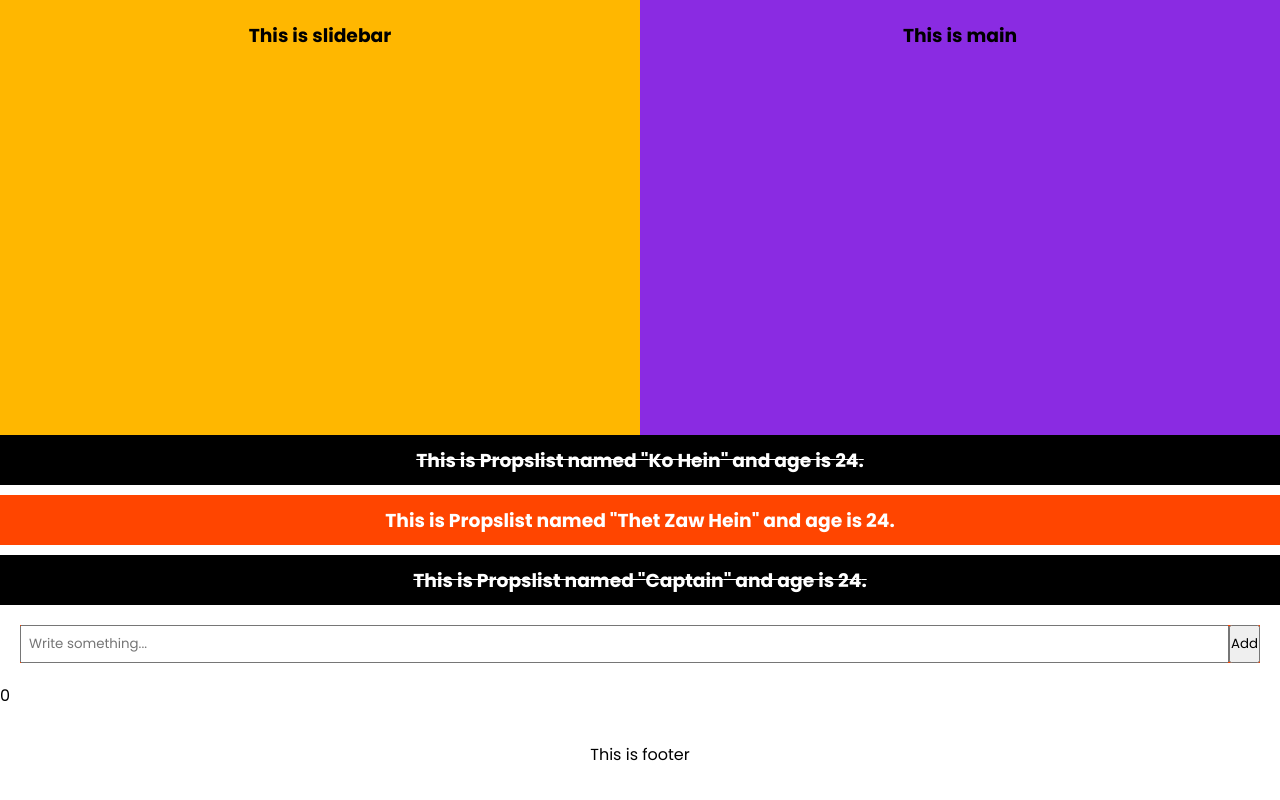
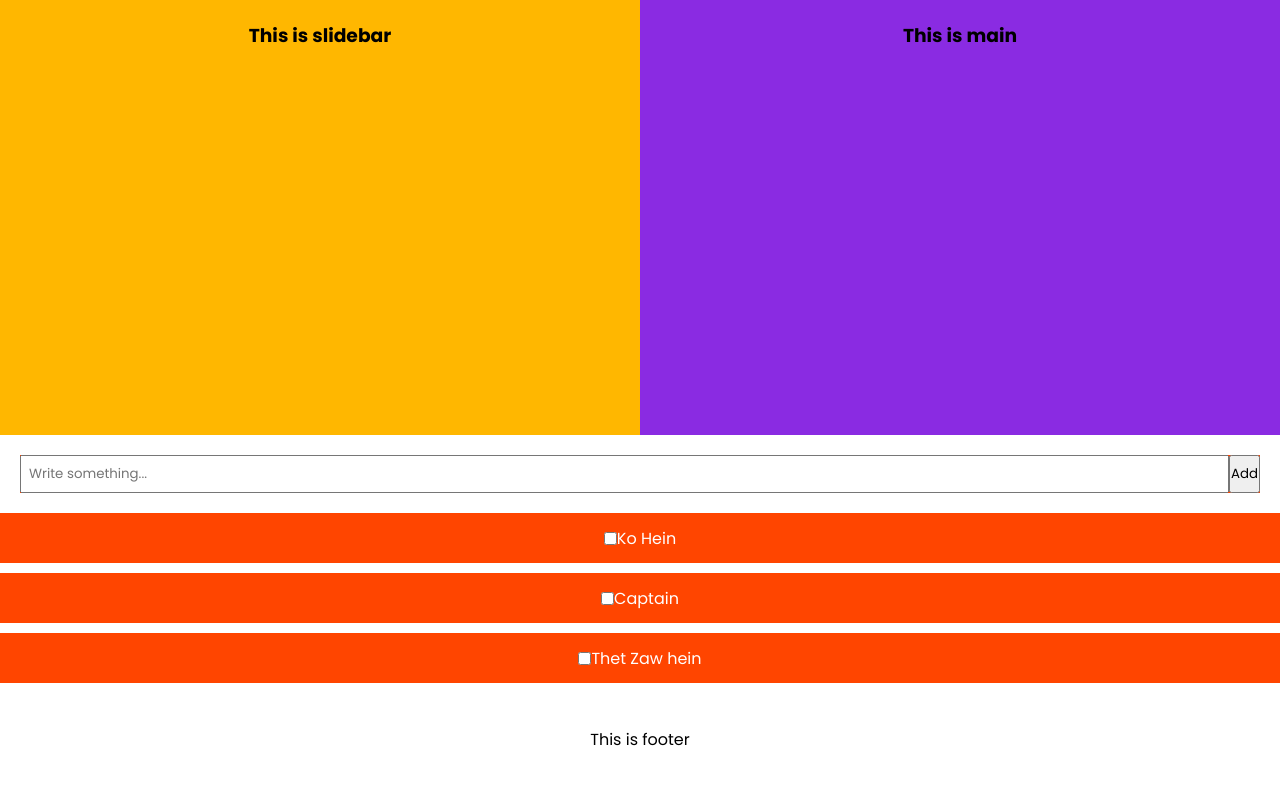
Before and after one commit to koheinthurako/React20-9-2023, a React (Create React App) app in the folder react-jsx/: page / in a window 1280 px wide. Shown: the part 414-1214 px from the top of the page. Built offline with nearby package versions, Linux system fonts and the light colour scheme.

Commit message:
more about useState

```diff
--- a/react-jsx/src/App.jsx
+++ b/react-jsx/src/App.jsx
@@ -8,7 +8,7 @@ import { useRef, useState } from "react";
 
 const App = () => {
 
-  const data = ["Ko Hein", "Thet Zaw Hein", "Captain"];
+  // const data = ["Ko Hein", "Thet Zaw Hein", "Captain"];
 
   // Hook ဆိုတာဘာလဲ Hook ဆိုတာ DOM Access လုပ်နိုင်ပြီး vanilla တုန်းကလို program တစ်ခုရေးဖို့ code တွေအများကြီးရေးစရာမလိုတော့ပဲ
   // react မှ support လုပ်ထားတဲ့ အရာတွေဖြစ်ပြီး ထိုအရာတွေကို သိတာနဲ့ program အလွယ်တကူရေးနိုင်တယ်
@@ -27,13 +27,20 @@ const App = () => {
     setInitialState(initialState + 1);
   }
 
-  const [initialState, setInitialState] = useState(0);
+  // const [initialState, setInitialState] = useState(0);
   // const [initialState, setInitialState] = useState("Hello");
   // initialState က ထည့်လိုက်တဲ့တန်ဖိုးဖြစ်ပြီး setInitialState ကတော့ တန်ဖိုးတွေကို ပြန်လည်ပြင်ဆင်မယ့် method ဖြစ်တယ်
   // useState ထဲက "Hello" သည် initialState ဖြစ်သွားပြီးအောက်က return ထဲမှာ ထည့်ရေးလိုက်တာနဲ့ rendering လုပ်သွားသည်
   // setInitialState ကတော့ ပြန်ပြင်တာ အပေါ်က hancleClick မှာ setInitialState ကို ပြန်ပြင်လိုက်တာနဲ့ တန်ဖိုးကိုတစ်ခါတည်းပြောင်းပြီး rendering လုပ်သွားသည်
 
   // const showText = () => console.log(inputRef.current.innerText = "Hello World");
+
+  const [initialState, setInitialState] = useState([
+    {id:1, name: "Ko Hein", gender: "Male"},
+    {id:2, name: "Captain", gender: "Male"},
+    {id:3, name: "Thet Zaw hein", gender: "Male"}
+  ]);
+
 
   return (
     <div className="container">
@@ -50,9 +57,9 @@ const App = () => {
         ထဲက arrow function က အလုပ်လုပ်သွားပြီး props ဖြစ်တဲ့ name ကို ဟိုဘက်က function parameter ထဲ passing
         ပေးလိုက်ပြီး object တွေလို data array ထဲက တန်ဖိုးတွေကို ပြန်ခေါ်သုံးလို့ရသွားတယ်
       */}
-      <Propslist name={data[0]} age={24} isDone/>
+      {/* <Propslist name={data[0]} age={24} isDone/>
       <Propslist name={data[1]} age={24} isDone={false}/>
-      <Propslist name={data[2]} age={24} isDone/>
+      <Propslist name={data[2]} age={24} isDone/> */}
 
 
       {/*
@@ -67,9 +74,10 @@ const App = () => {
         <input ref={inputRef} type="text" placeholder="Write something..."/>
         <button onClick={handleClick}>Add</button>
       </form>
+      {initialState.map((i, index) => <Propslist key={i.id} data={i.name}/>)}
 
       {/* Using useState */}
-      <p onClick={handleClick}>{initialState}</p>
+      {/* <p onClick={handleClick}>{initialState}</p> */}
 
       <Footer/>
 
--- a/react-jsx/src/components/Propslist.jsx
+++ b/react-jsx/src/components/Propslist.jsx
@@ -1,6 +1,6 @@
 import "./Propslist.css"
 
-const Propslist = ({name, age, isDone}) => {
+const Propslist = ({data, isDone}) => {
 
     // const style = {
     //     bgStyle: {
@@ -18,7 +18,9 @@ const Propslist = ({name, age, isDone}) => {
     // ဒါက class binding ဖြစ်ပြီး အပေါ်က style variable ထဲကမဟုတ်ပဲ Propslist.css ထဲက style class ကိုယူသုံးထားတယ်
     // အောက်က className ထဲမှာ template literal ကိုအသုံးပြုထားပြီး js တုန်းကလို တန်းရေးလို့မရပဲ {``} ထဲမှာပဲ ရေးလို့ရတယ်
     <div className={`listContainer ${isDone && "done"}`}>
-        <h3>This is Propslist named "{name}" and age is {age}.</h3>
+        {/* <h3>This is Propslist named "{name}" and age is {age}.</h3> */}
+        <input type="checkbox" />
+        <p>{data}</p>
     </div>
   )
 }
```
